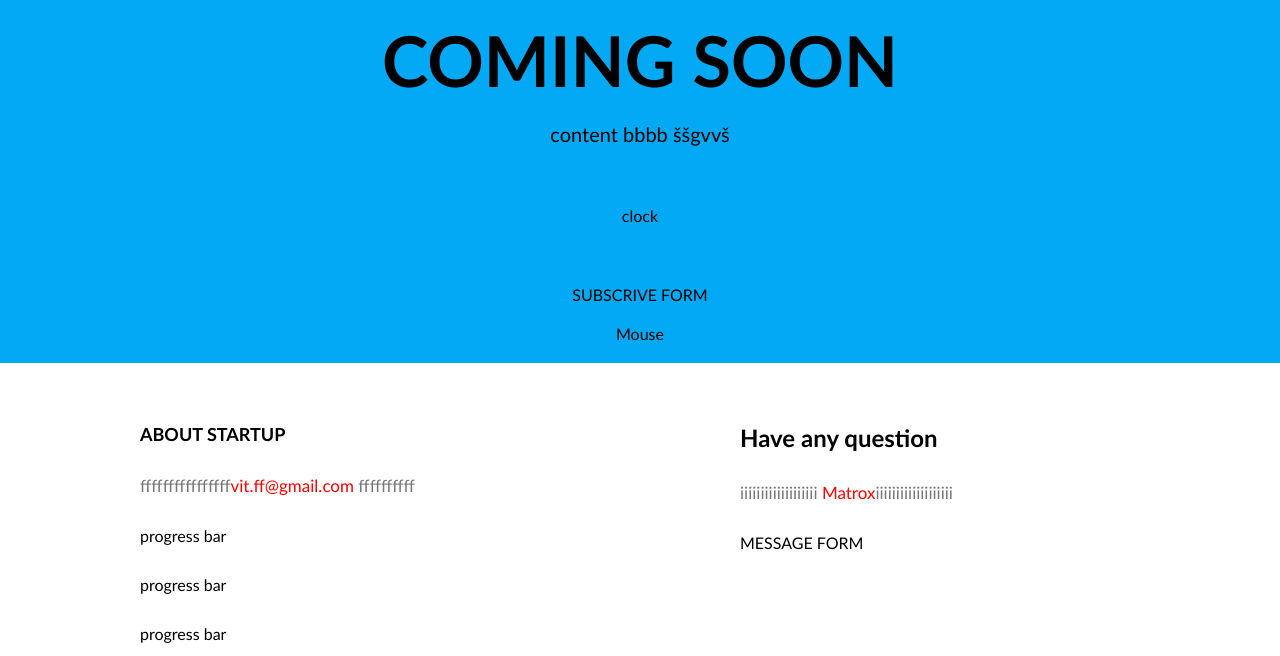
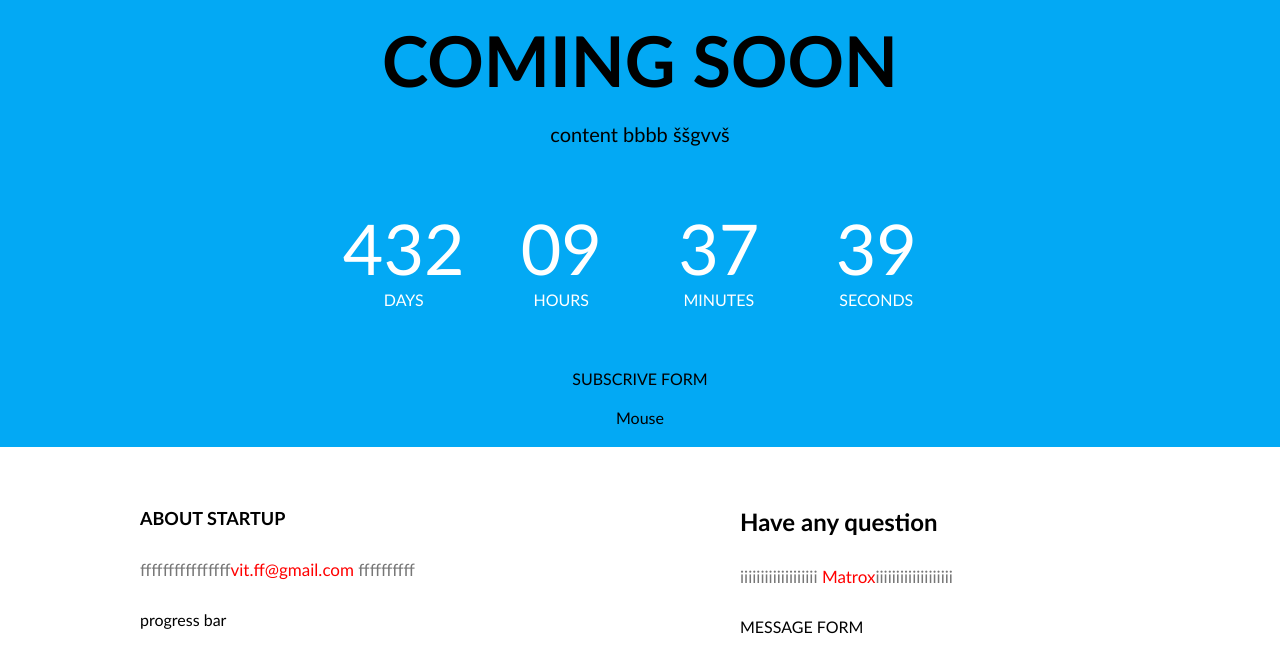
Before and after one commit to Vital188/39-grupe-coming-soon, a website: page index.html in a window 1280 px wide. Shown: the part 142-798 px from the top of the page. Drawn offline with Linux system fonts and the light colour scheme.

Commit message:
Clock #4

```diff
--- /dev/null
+++ b/css/components/clock-grid.css
@@ -0,0 +1,26 @@
+.clock {
+    display: grid;
+    grid-template-columns: repeat(4, 1fr);
+    gap: 30px;
+    font-size: 70px;
+    color: #fff;
+}
+.clock > .time > .label {
+    font-size: 16px;
+    text-transform: uppercase;
+}
+
+@media (max-width: 700px) {
+    .clock {
+        grid-template-columns: 1fr 1fr;
+    }
+}
+
+@media (max-width: 400px) {
+    .clock {
+        font-size: 60px;
+    }
+    .clock {
+        grid-template-columns: 1fr;
+    }
+}
--- a/css/pages/home.css
+++ b/css/pages/home.css
@@ -4,7 +4,7 @@
 @import '../3rd-party/font-awesome.min.css';
 
 @import '../components/button.css';
-@import '../components/clock.css';
+@import '../components/clock-grid.css';
 @import '../components/form.css';
 @import '../components/mouse.css';
 @import '../components/progrss-bar.css';
--- a/index.html
+++ b/index.html
@@ -26,7 +26,22 @@
             <h1 class="main-title">Coming soon</h1>
             <p class="main-description">content bbbb ššgvvš</p>
             <div class="clock">
-                clock
+                <div class="time">
+                    <span class="value">432</span>
+                    <p class="label">Days</p>
+                </div>
+                <div class="time">
+                    <span class="value">09</span>
+                    <p class="label">Hours</p>
+                </div>
+                <div class="time">
+                    <span class="value">37</span>
+                    <p class="label">Minutes</p>
+                </div>
+                <div class="time">
+                    <span class="value">39</span>
+                    <p class="label">Seconds</p>
+                </div>
             </div>
             <form>
                 SUBSCRIVE FORM
```
Also changed, not shown: css/components/clock.css (deleted), 1 other file.
